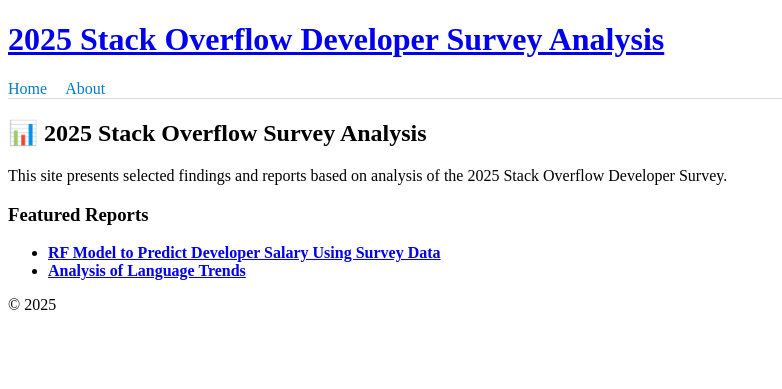
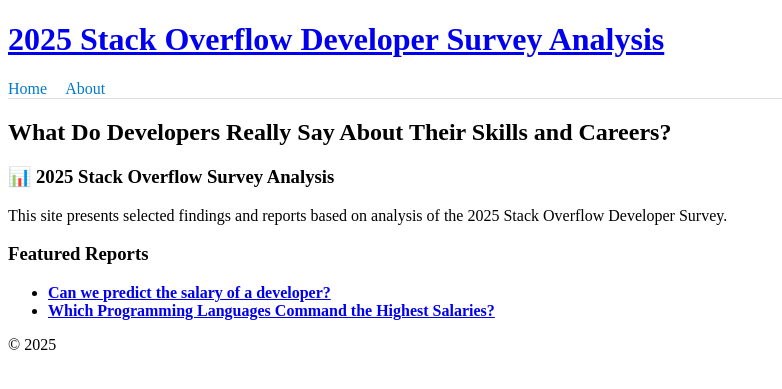
Before and after one commit to ilvfruits/stackoverflow-survey-2025, a Jekyll site: the page built from docs/index.md, in a window 1280 px wide. Shown: the top 389 px of the page, without its empty margins (0-782 px from the left). Built offline with Jekyll 4.4.1, drawn with Linux system fonts in a browser that asks for light colours.

Commit message:
Update index.md
Change the titles

```diff
--- a/docs/index.md
+++ b/docs/index.md
@@ -2,13 +2,13 @@
 layout: default
 title: Home
 ---
+## What Do Developers Really Say About Their Skills and Careers?
 
-## 📊 2025 Stack Overflow Survey Analysis
+### 📊 2025 Stack Overflow Survey Analysis
 
-This site presents selected findings and reports based on
-analysis of the 2025 Stack Overflow Developer Survey.
+This site presents selected findings and reports based on analysis of the 2025 Stack Overflow Developer Survey.
 
 ### Featured Reports
 
-- **[RF Model to Predict Developer Salary Using Survey Data]({{site.baseurl}}/2025/12/22/salary-prediction-report/)**
-- **[Analysis of Language Trends]({{site.baseurl}}/2025/12/22/language-trends/)**
+- **[Can we predict the salary of a developer?]({{site.baseurl}}/2025/12/22/salary-prediction-report/)**
+- **[Which Programming Languages Command the Highest Salaries?]({{site.baseurl}}/2025/12/22/language-trends/)**
```
